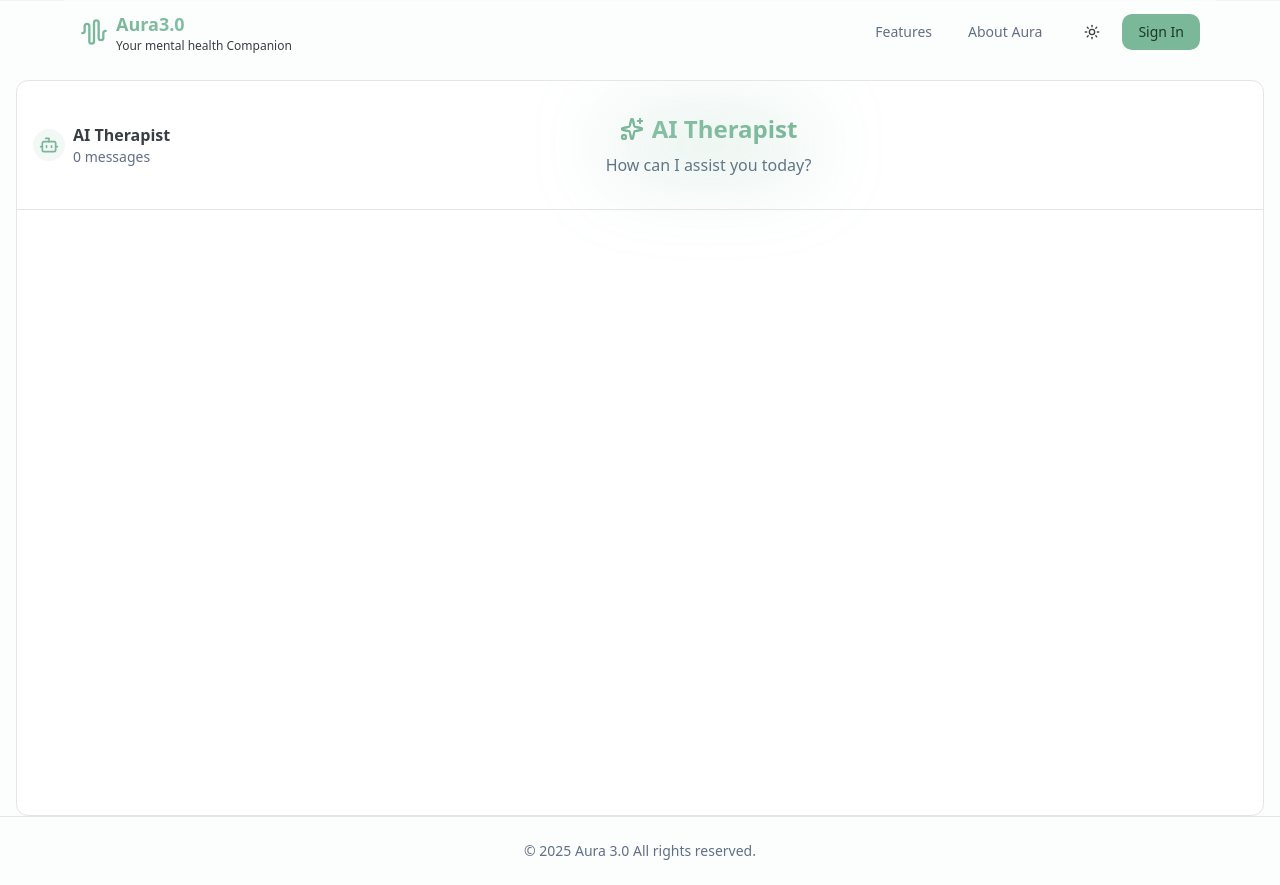
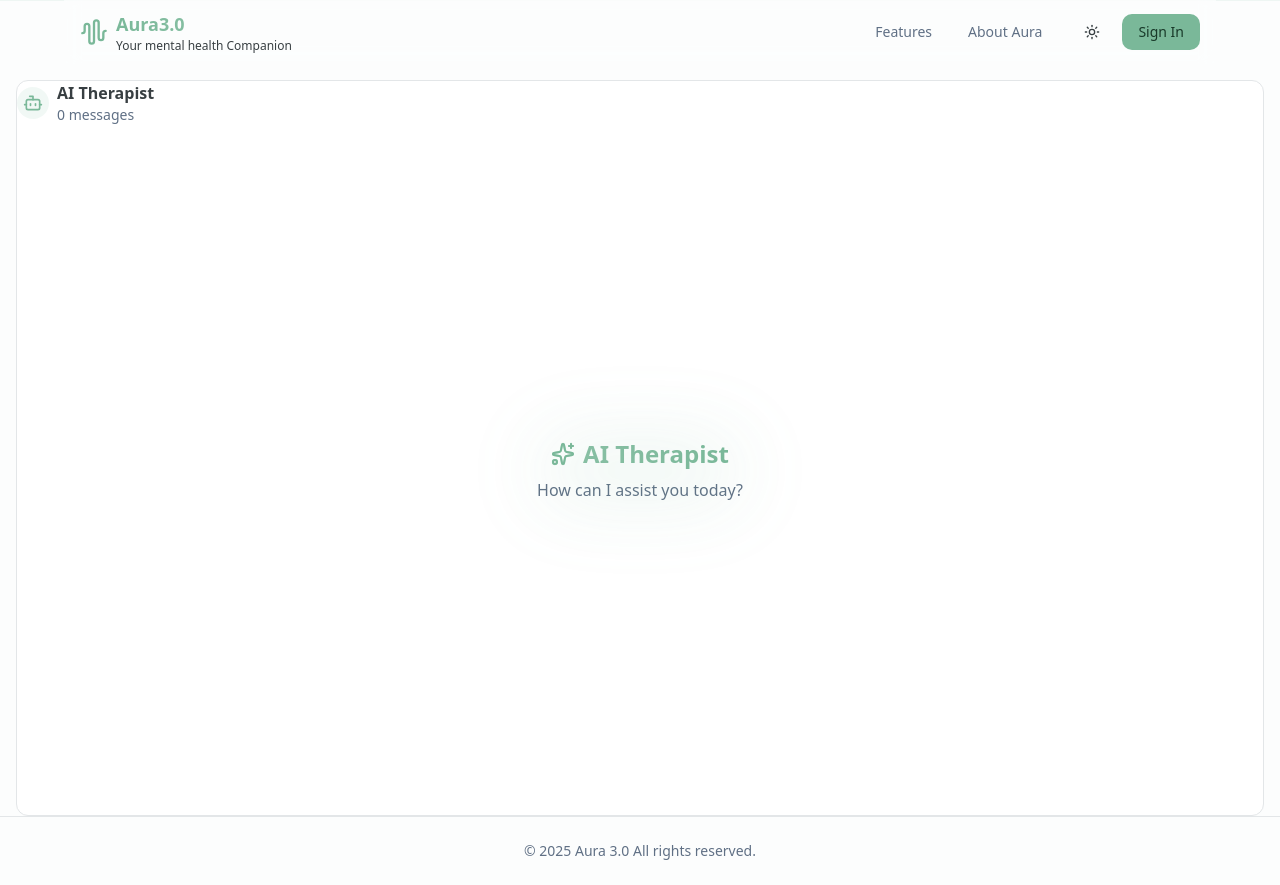
Before and after one commit to FelipeMDantas/Therapist, a Next.js app in the folder frontend/: page /therapy/1 in a window 1280 px wide. Built offline with nearby package versions, Linux system fonts and the light colour scheme.

Commit message:
[refactor] Adjust the Therapy page structure

```diff
--- a/frontend/app/therapy/[sessionId]/page.tsx
+++ b/frontend/app/therapy/[sessionId]/page.tsx
@@ -83,7 +83,6 @@ export default function TherapyPage() {
     <div className="relative max-w-7xl mx-auto px-4">
       <div className="flex h-[calc(100vh-4rem)] mt-20 gap-6">
         <div className="flex-1 flex flex-col overflow-hidden bg-white dark:bg-background rounded-lg border">
-          <div className="p-4 border-b flex items-center justify-between">
           <div className="flex items-center gap-2">
             <div className="w-8 h-8 rounded-full bg-primary/10 text-primary flex items-center justify-center">
               <Bot className="w-5 h-5" />
@@ -104,7 +103,7 @@ export default function TherapyPage() {
                       className="absolute inset-0 bg-primary/20 blur-2xl rounded-full"
                       initial="initial"
                       animate="animate"
-                        //variants={glowAnimation}
+                      variants={glowAnimation as any}
                     />
                     <div className="relative flex items-center gap-2 text-2xl font-semibold">
                       <div className="relative">
@@ -113,7 +112,7 @@ export default function TherapyPage() {
                           className="absolute inset-0 text-primary"
                           initial="initial"
                           animate="animate"
-                            //variants={glowAnimation}
+                          variants={glowAnimation as any}
                         >
                           <Sparkles className="w-6 h-6" />
                         </motion.div>
@@ -193,9 +192,7 @@ export default function TherapyPage() {
                     </div>
                     <div className="flex-1 space-y-2">
                       <p className="font-medium text-sm">AI Therapist</p>
-                        <p className="text-sm text-muted-foreground">
-                          Typing...
-                        </p>
+                      <p className="text-sm text-muted-foreground">Typing...</p>
                     </div>
                   </motion.div>
                 )}
@@ -206,6 +203,5 @@ export default function TherapyPage() {
         </div>
       </div>
     </div>
-    </div>
   );
 }
```
Lines whose indentation alone changed are shown as unchanged.
